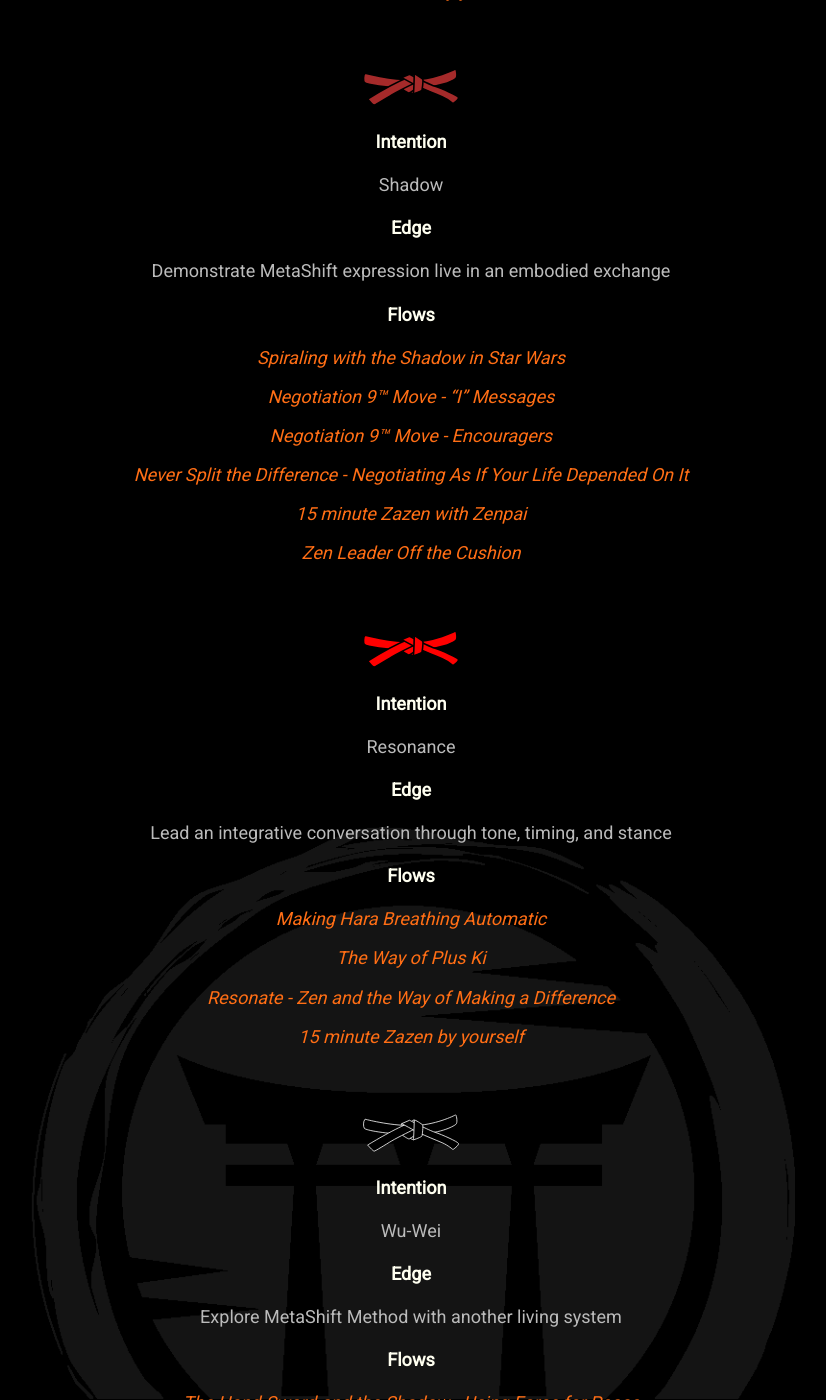
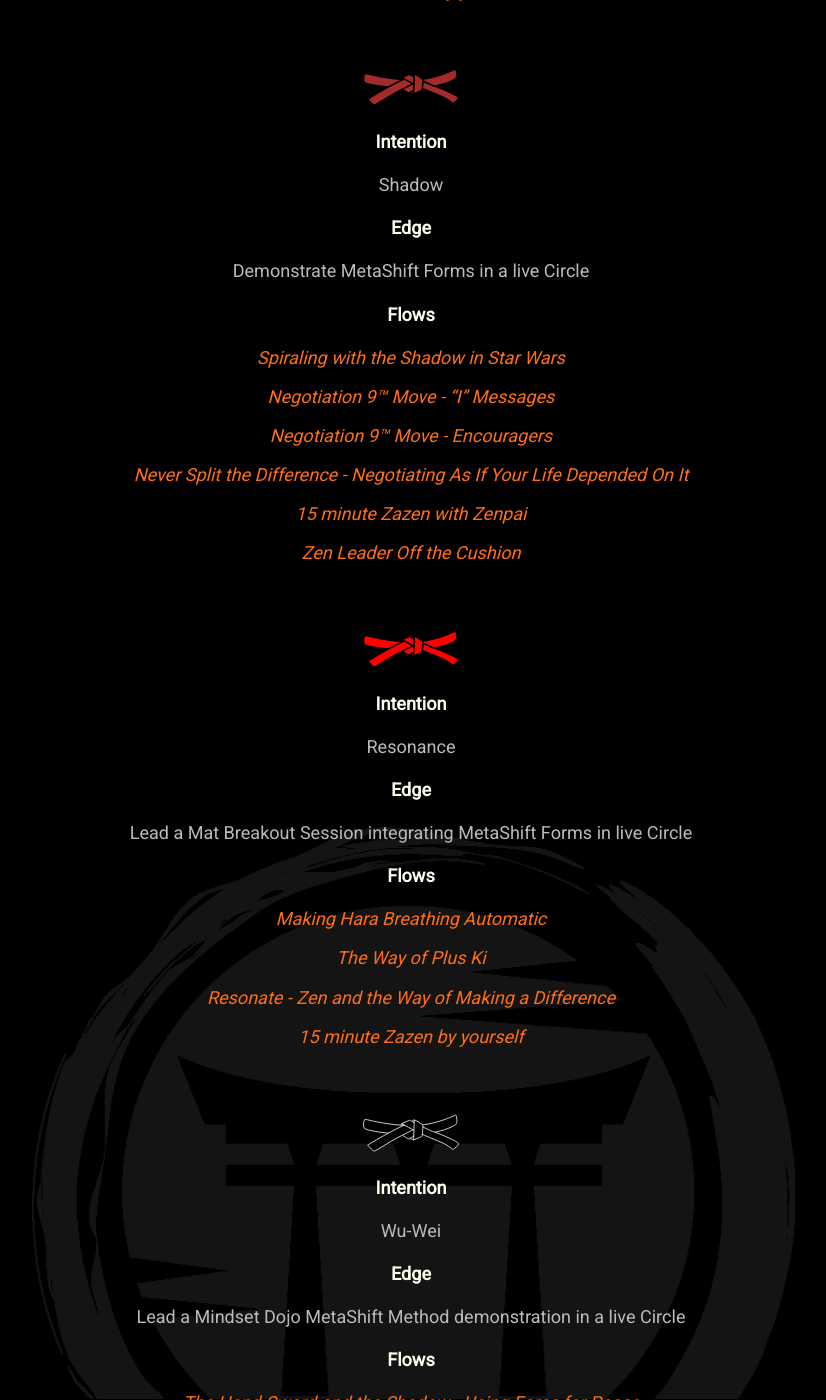
Before and after one commit to mindset-dojo/mindset-dojo.github.io, a Jekyll site: the page built from program.md, in a window 1280 px wide and 1400 px high, scrolled down 3628 px. Shown: the whole window, without its empty margins (229-1055 px from the left). Built offline with Jekyll 4.4.1, drawn with Linux system fonts in a browser that asks for light colours; some web fonts are replaced; some of the changed text lies outside the part shown.

```diff
--- a/_data/sections/program.yaml
+++ b/_data/sections/program.yaml
@@ -98,7 +98,7 @@
           label: 3rd Kyu
           level: -3
           intention: Presence
-          edge: MetaShift a spirited conversation
+          edge: Apply MetaShift Forms live during a spirited conversation
           flows:
             - label: When Everything Is a Risk
               url: /insights/when-everything-is-a-risk/
@@ -118,7 +118,7 @@
           label: 2nd Kyu
           level: -2
           intention: Shadow
-          edge: Demonstrate MetaShift expression live in an embodied exchange
+          edge: Demonstrate MetaShift Forms in a live Circle
           flows:
             - label: Spiraling with the Shadow in Star Wars
               url: /insights/spiraling-with-the-shadow-in-star-wars/
@@ -136,7 +136,7 @@
           label: 1st Kyu
           level: -1
           intention: Resonance
-          edge: Lead an integrative conversation through tone, timing, and stance
+          edge: Lead a Mat Breakout Session integrating MetaShift Forms in live Circle
           flows:
             - label: Making Hara Breathing Automatic
               url: https://youtu.be/UVz1E_cKxp4?si=hl5c7qB4iR6R7ZSs
@@ -150,7 +150,7 @@
           label: Shodan
           level: 1
           intention: Wu-Wei
-          edge: Explore MetaShift Method with another living system
+          edge: Lead a Mindset Dojo MetaShift Method demonstration in a live Circle
           flows:
             - label: "The Hand-Sword and the Shadow - Using Force for Peace"
               url: /insights/force-for-peace/
```
